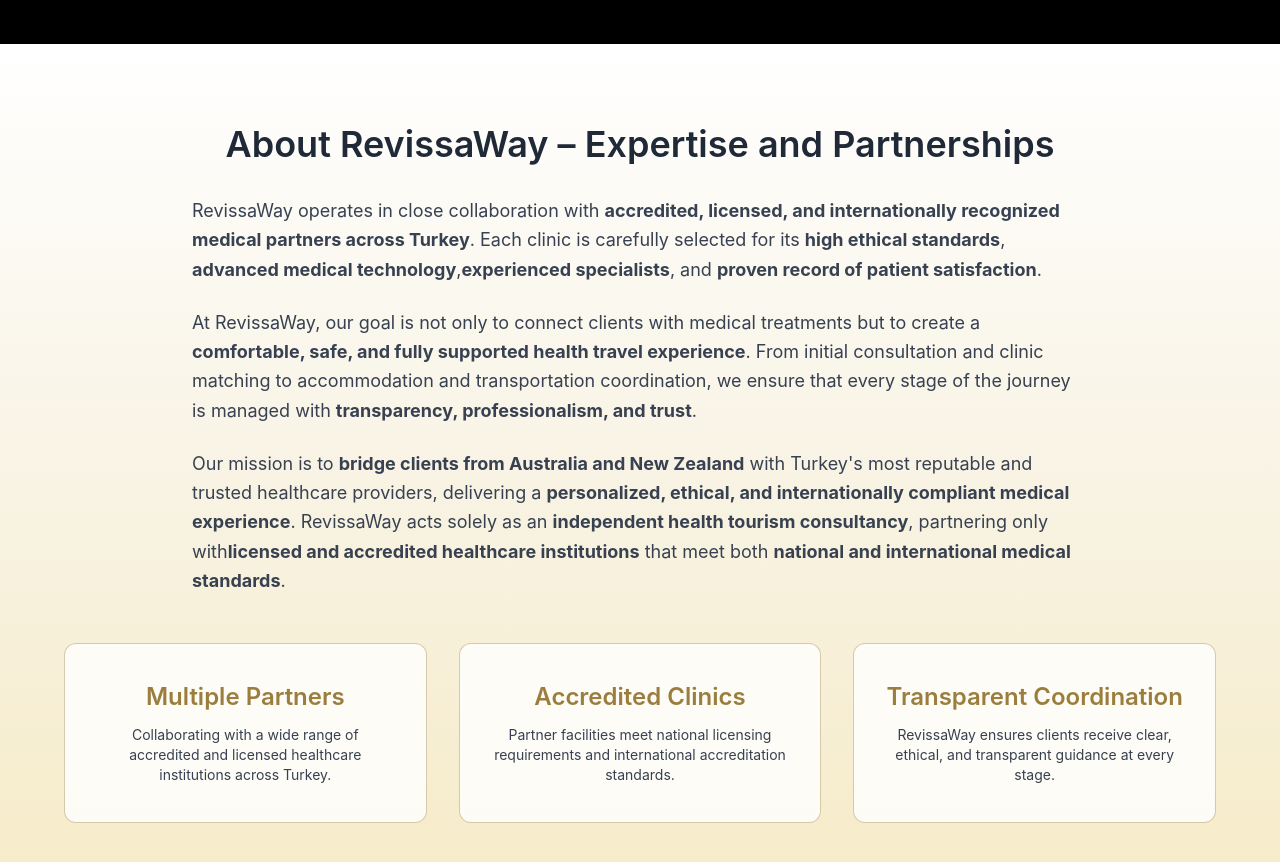
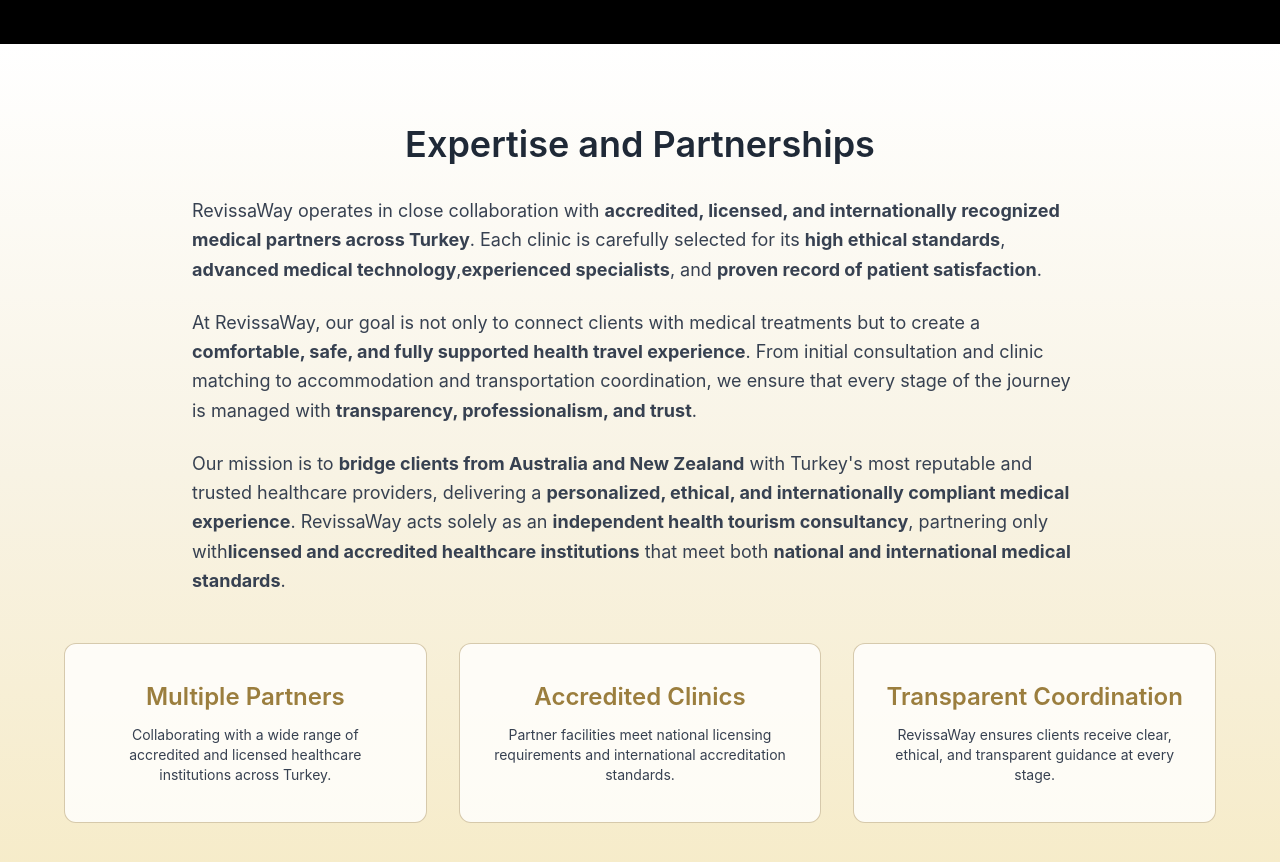
Before and after one commit to theunver/Revissaway, a Next.js app: page /about in a window 1280 px wide. Shown: the part 1180-2042 px from the top of the page. Built offline with nearby package versions, Linux system fonts and the light colour scheme.

Commit message:
style: simplify Expertise section heading
- Change heading from 'About RevissaWay – Expertise and Partnerships' to 'Expertise and Partnerships'
- More concise and professional
- Cleaner heading without redundant About prefix

```diff
--- a/app/about/page.tsx
+++ b/app/about/page.tsx
@@ -53,7 +53,7 @@
       {/* EXPERTISE & PARTNERSHIPS */}
       <section className="w-full bg-gradient-to-b from-white via-[#f8f3e4] to-[#f6ebc7] py-20 px-6">
         <div className="max-w-6xl mx-auto">
-          <h2 className="text-4xl font-semibold mb-8 text-gray-800 text-center">About RevissaWay – Expertise and Partnerships</h2>
+          <h2 className="text-4xl font-semibold mb-8 text-gray-800 text-center">Expertise and Partnerships</h2>
 
           <div className="space-y-6 text-left max-w-4xl mx-auto mb-12">
             <p className="text-gray-700 text-lg leading-relaxed">
```
